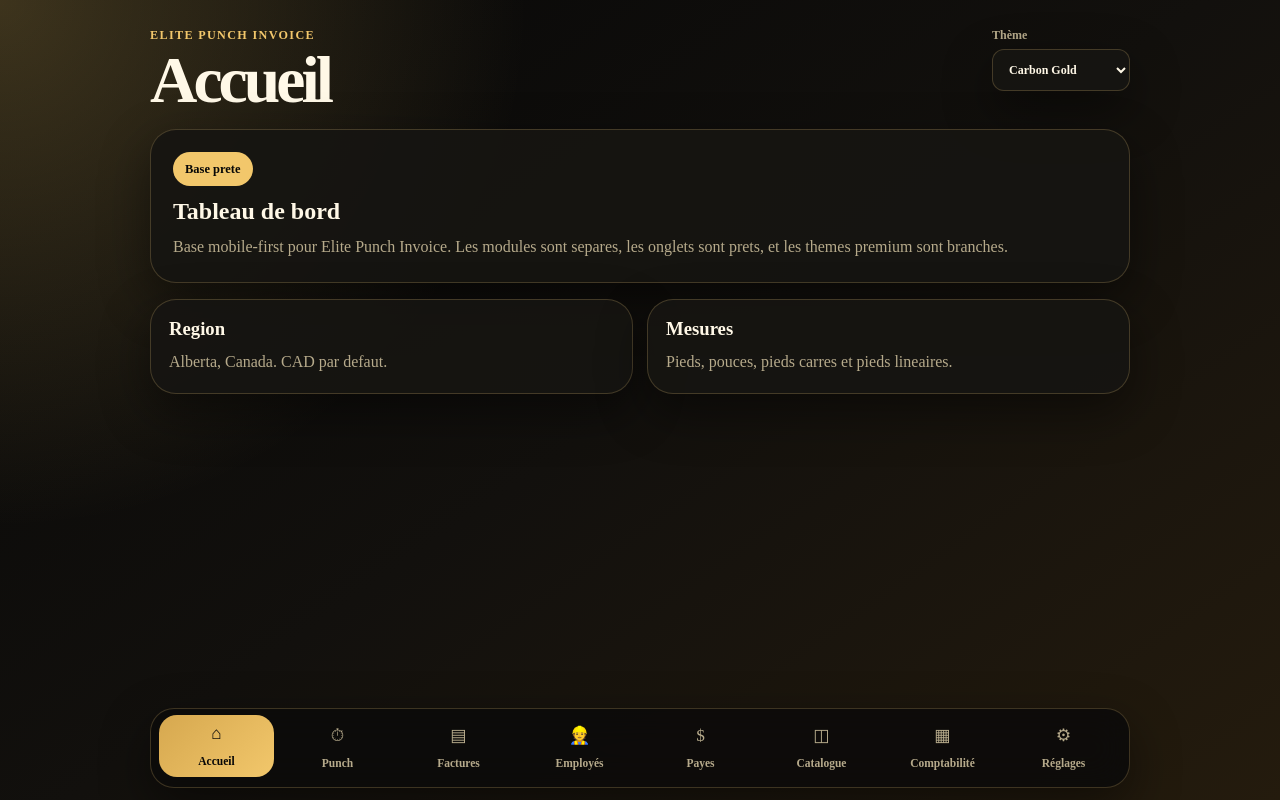
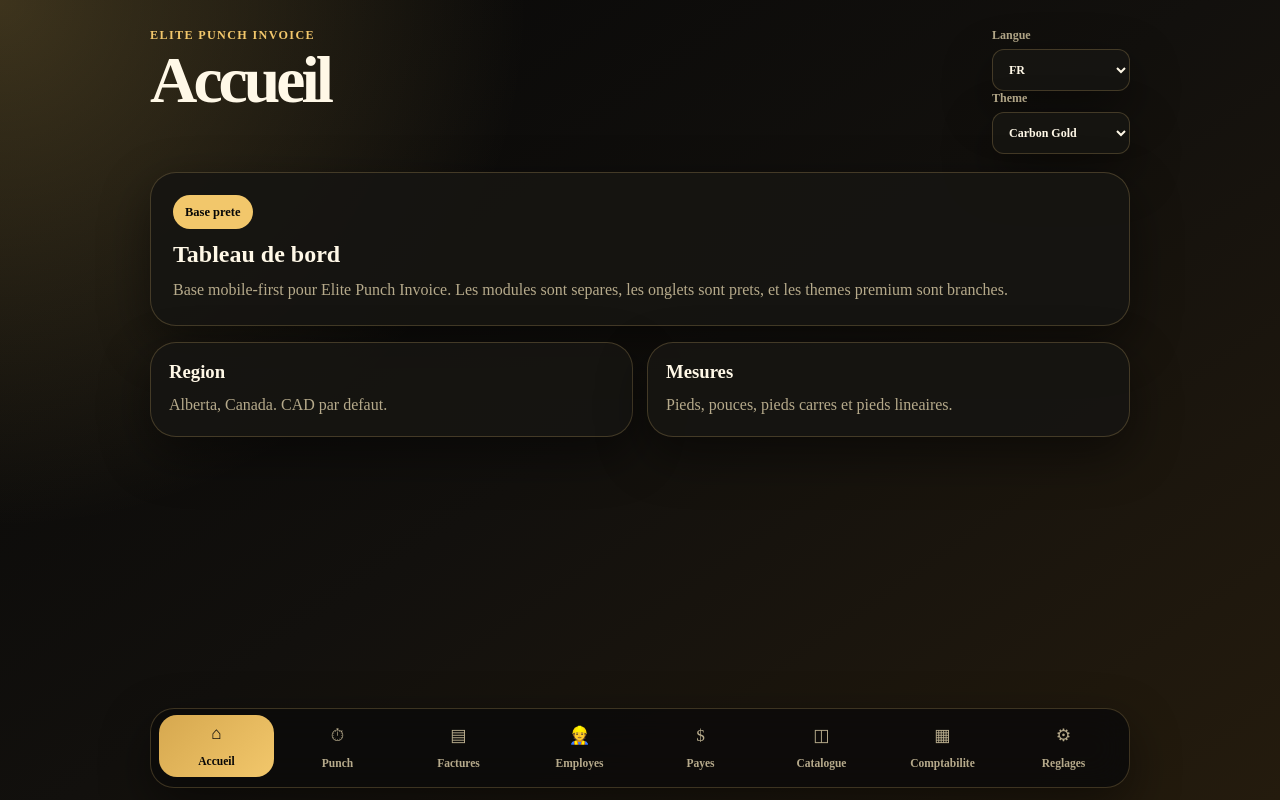
Before and after one commit to bisaillonpatrick1979-dev/Elite-Punch-Invoices, a React (Vite) app: page / in a window 1280 px wide. Built offline with nearby package versions, Linux system fonts and the light colour scheme.

Commit message:
Wire app preferences and translations

```diff
--- a/src/App.jsx
+++ b/src/App.jsx
@@ -1,4 +1,7 @@
 import { useMemo, useState } from "react";
+
+import { readLocalValue, writeLocalValue } from "./db/storage.js";
+import { getTranslations } from "./i18n/index.js";
 
 import Dashboard from "./modules/dashboard/Dashboard.jsx";
 import Punch from "./modules/punch/Punch.jsx";
@@ -10,14 +13,14 @@ import Accounting from "./modules/accounting/Accounting.jsx";
 import Settings from "./modules/settings/Settings.jsx";
 
 const tabs = [
-  { id: "dashboard", label: "Accueil", icon: "⌂", component: Dashboard },
-  { id: "punch", label: "Punch", icon: "⏱", component: Punch },
-  { id: "invoices", label: "Factures", icon: "▤", component: Invoices },
-  { id: "employees", label: "Employés", icon: "👷", component: Employees },
-  { id: "payroll", label: "Payes", icon: "$", component: Payroll },
-  { id: "catalog", label: "Catalogue", icon: "◫", component: Catalog },
-  { id: "accounting", label: "Comptabilité", icon: "▦", component: Accounting },
-  { id: "settings", label: "Réglages", icon: "⚙", component: Settings }
+  { id: "dashboard", icon: "⌂", component: Dashboard },
+  { id: "punch", icon: "⏱", component: Punch },
+  { id: "invoices", icon: "▤", component: Invoices },
+  { id: "employees", icon: "👷", component: Employees },
+  { id: "payroll", icon: "$", component: Payroll },
+  { id: "catalog", icon: "◫", component: Catalog },
+  { id: "accounting", icon: "▦", component: Accounting },
+  { id: "settings", icon: "⚙", component: Settings }
 ];
 
 const themes = [
@@ -28,24 +31,47 @@ const themes = [
 
 export default function App() {
   const [activeTab, setActiveTab] = useState("dashboard");
-  const [theme, setTheme] = useState("carbon-gold");
+  const [theme, setThemeState] = useState(() => readLocalValue("theme", "carbon-gold"));
+  const [language, setLanguageState] = useState(() => readLocalValue("language", "fr"));
+
+  const t = useMemo(() => getTranslations(language), [language]);
 
   const currentTab = useMemo(() => {
     return tabs.find((tab) => tab.id === activeTab) || tabs[0];
   }, [activeTab]);
 
+  const setTheme = (nextTheme) => {
+    setThemeState(nextTheme);
+    writeLocalValue("theme", nextTheme);
+  };
+
+  const setLanguage = (nextLanguage) => {
+    setLanguageState(nextLanguage);
+    writeLocalValue("language", nextLanguage);
+  };
+
   const ActiveComponent = currentTab.component;
+  const currentLabel = t.tabs[currentTab.id];
 
   return (
     <div className="app-shell" data-theme={theme}>
       <header className="app-header">
         <div>
-          <p className="eyebrow">Elite Punch Invoice</p>
-          <h1>{currentTab.label}</h1>
+          <p className="eyebrow">{t.appName}</p>
+          <h1>{currentLabel}</h1>
         </div>
 
+        <div className="top-controls">
           <label className="theme-picker">
-          <span>Thème</span>
+            <span>{t.language}</span>
+            <select value={language} onChange={(event) => setLanguage(event.target.value)}>
+              <option value="fr">FR</option>
+              <option value="en">EN</option>
+            </select>
+          </label>
+
+          <label className="theme-picker">
+            <span>{t.theme}</span>
             <select value={theme} onChange={(event) => setTheme(event.target.value)}>
               {themes.map((item) => (
                 <option key={item.id} value={item.id}>
@@ -54,15 +80,17 @@ export default function App() {
               ))}
             </select>
           </label>
+        </div>
       </header>
 
       <main className="app-main">
-        <ActiveComponent />
+        <ActiveComponent t={t} language={language} />
       </main>
 
       <nav className="bottom-tabs" aria-label="Navigation principale">
         {tabs.map((tab) => {
           const isActive = tab.id === activeTab;
+          const label = t.tabs[tab.id];
 
           return (
             <button
@@ -73,7 +101,7 @@ export default function App() {
               aria-current={isActive ? "page" : undefined}
             >
               <span className="tab-icon">{tab.icon}</span>
-              <span className="tab-label">{tab.label}</span>
+              <span className="tab-label">{label}</span>
             </button>
           );
         })}
```
Lines whose indentation alone changed are shown as unchanged.
